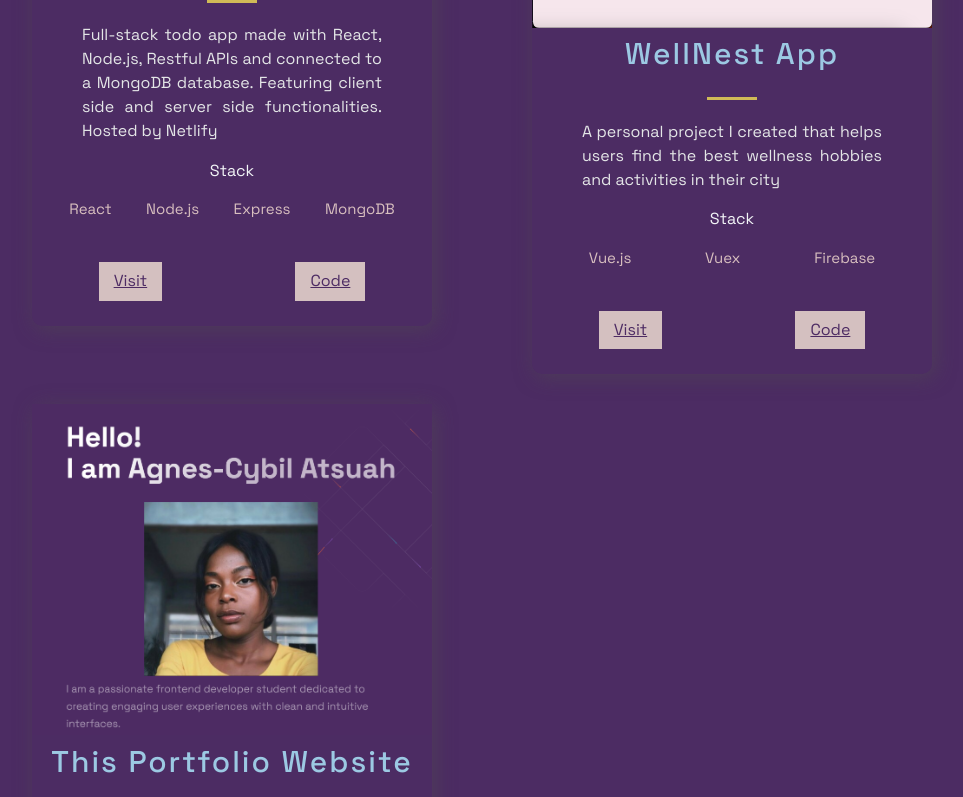
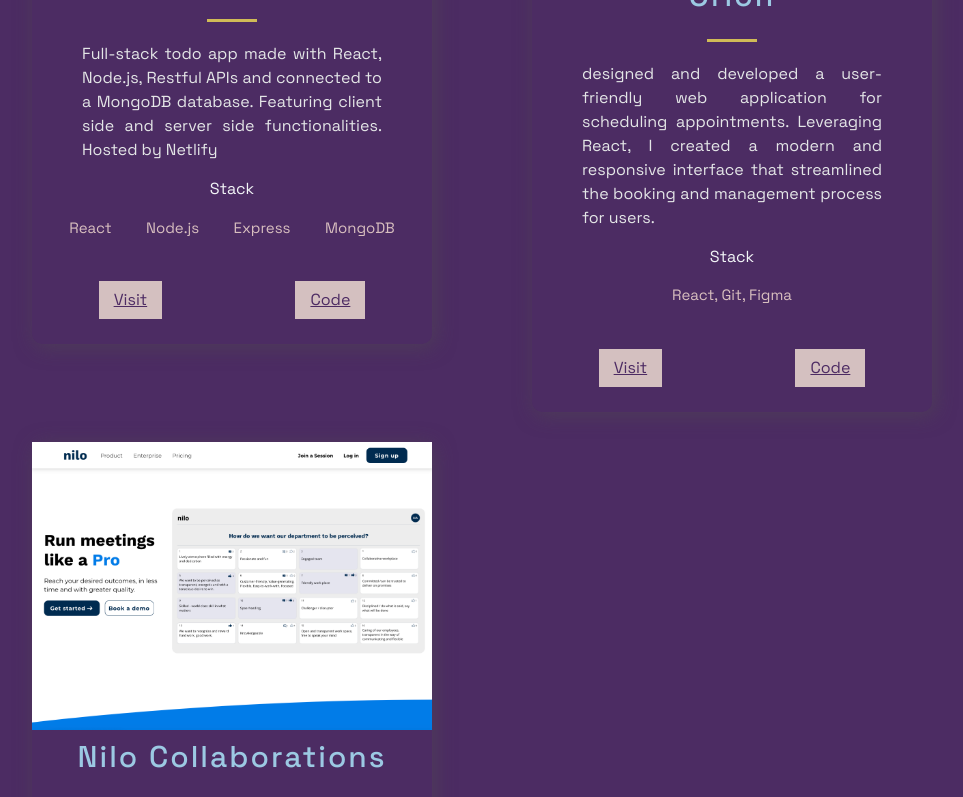
Before and after one commit to ave-se/my-portfolio-website, a Next.js app: page / in a window 1280 px wide. Shown: the part 2300-3097 px from the top of the page, without its empty margins (158-1121 px from the left). Built offline with nearby package versions, Linux system fonts and the light colour scheme.

Commit message:
Added new projects

```diff
--- a/src/constants/constants.js
+++ b/src/constants/constants.js
@@ -33,21 +33,21 @@ export const projects = [
     id: 1,
   },
   {
-    title: "WellNest App",
-    description: "A personal project I created that helps users find the best wellness hobbies and activities in their city",
+    title: "Psykoterapigruppen Orion",
+    description: " designed and developed a user-friendly web application for scheduling appointments. Leveraging React, I created a modern and responsive interface that streamlined the booking and management process for users.",
     image: "/images/7.jpeg",
-    tags: ["Vue.js", "Vuex", "Firebase"],
-    source: "https://github.com/ave-se/WellNest-App",
-    visit: "https://66012d46beabdc8d839ee5d3--papaya-swan-60ef13.netlify.app/",
+    tags: ["React, Git, Figma"],
+    visit: "https://psykoterapigruppenorion.se/",
     id: 2,
   },
 
   {
-    title: "This Portfolio Website",
-    tags: ["React", "Javascript", "Hostinger"],
+    title: "Nilo Collaborations",
+    description:
+      "At Nilo Collaborations, I played a key role in revamping the client's product interface. Using Figma for detailed prototyping, I spearheaded user research and testing initiatives to enhance the overall user experience.",
     image: "/images/6.png",
-    source: "https://github.com/ave-se/my-portfolio-website.git",
-    visit: "https://agnescybilatsuah.com",
+    tags: ["React, Figma, Git"],
+    visit: "https://www.nilocollab.com/",
     id: 3,
   },
 ];
```
Also changed, not shown: public/images/6.png, public/images/7.jpeg, 5 other files (tests, documents, lock files or other folders).
